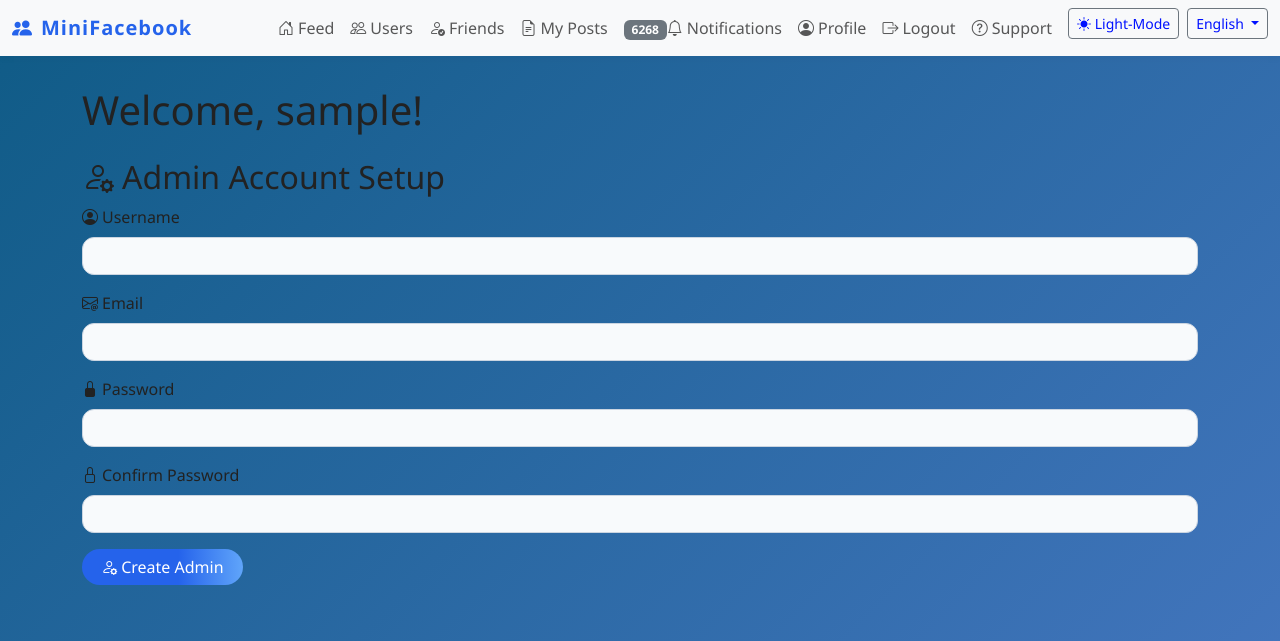
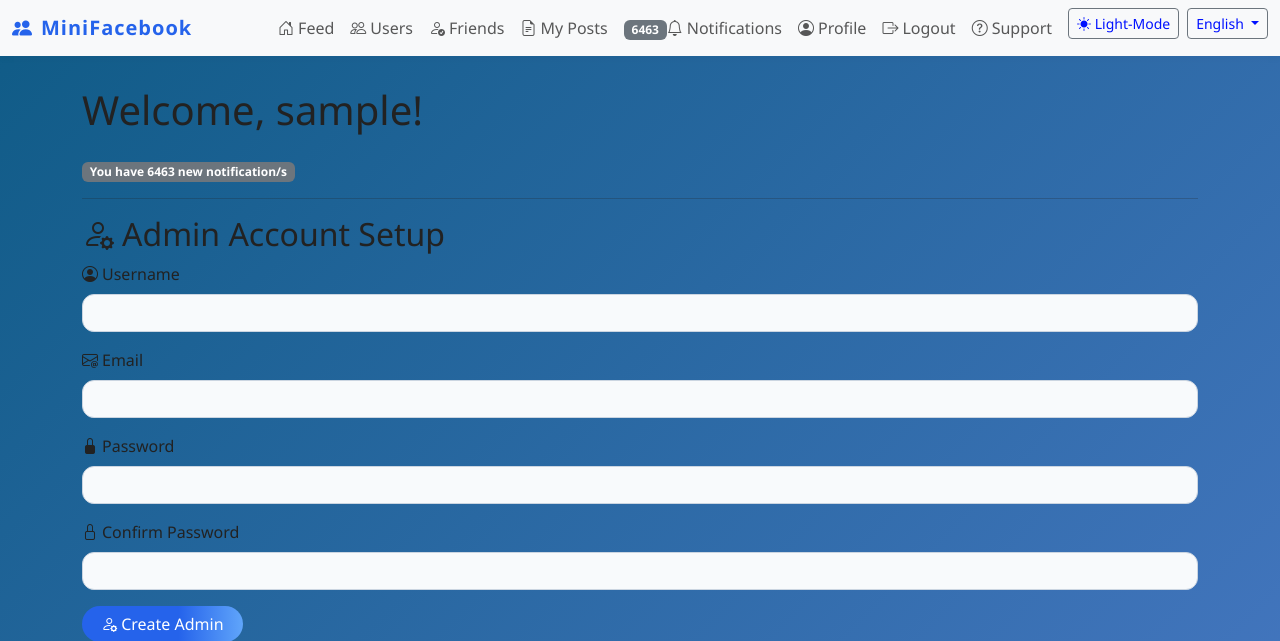
Before and after one commit to Michatec/MiniFaceBook, a Flask app: page /setup in a window 1280 px wide. Shown: the top 641 px of the page. Run offline with Flask 3, Linux system fonts and the light colour scheme; the visitor is signed in with stand-in values (Sample User, id 1); data comes from the database, SQL or seed files in the repository.

Commit message:
Notifications Widget Added

```diff
--- a/routes/notifications.py
+++ b/routes/notifications.py
@@ -44,7 +44,7 @@
             {
                 'name': User.query.get(n.user_id).username,
                 'data': n.message,
-                'timestamp': n.created_at
+                'created_at': n.created_at
             } for n in notifications
         ]
     )
--- a/templates/base.html
+++ b/templates/base.html
@@ -102,9 +102,13 @@
     {% if user.is_admin %}
       <p class="text-success">{{ _('You are logged in as an admin.') }}</p>
     {% endif %}
+    {% if user.is_authenticated %}
+      <span class="badge bg-secondary" id="check_notify">{{ _('You don’t have any notifications.') }}</span>
+    {% endif %}
     {% if SHOPITEM_ID_PREMIUM in user.shop_items | map(attribute='item_id') | list %}
       <span class="badge bg-warning text-dark"><i class="bi bi-star"></i> Premium</span>
     {% endif %}
+    <hr>
     {% block content %}{% endblock %}
   </div>
   <footer class="footer mt-auto py-3">
@@ -121,6 +125,7 @@
   <script>
         function set_message_count(n) {
             $('#message_count').text(n);
+            $('#check_notify').text('{{ _("You have ") }}' + n + '{{ _(" new notification/s") }}');
         }
         {% if current_user.is_authenticated %}
         $(function() {
```
